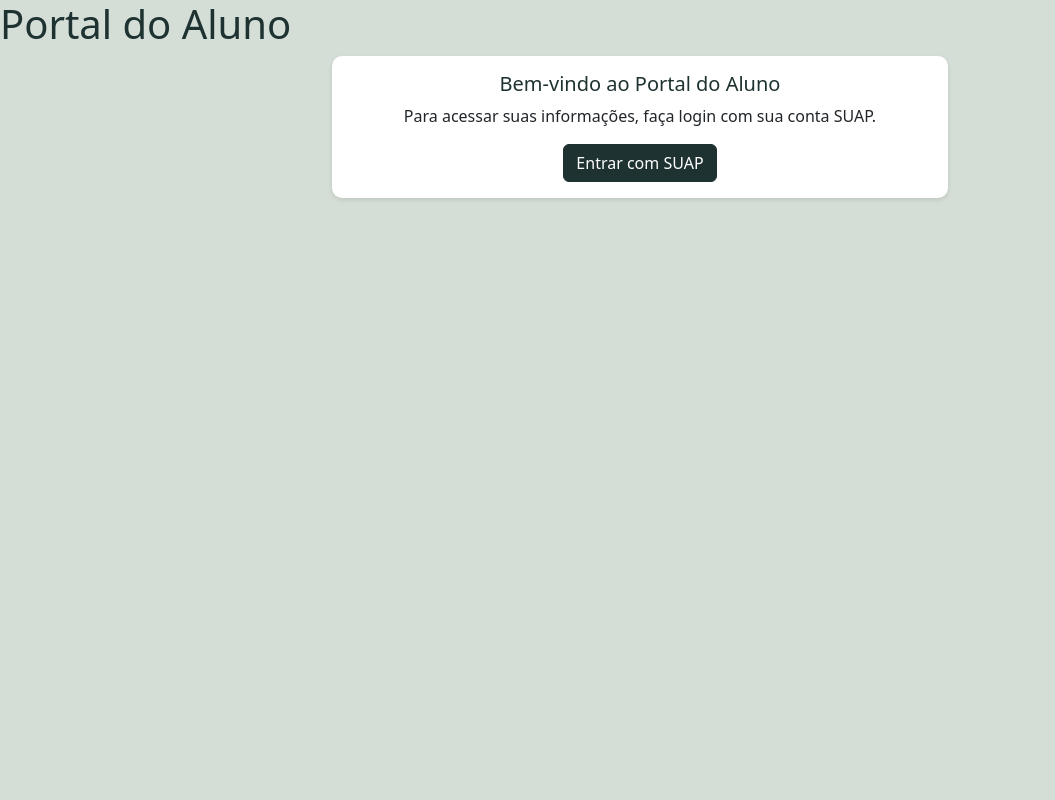
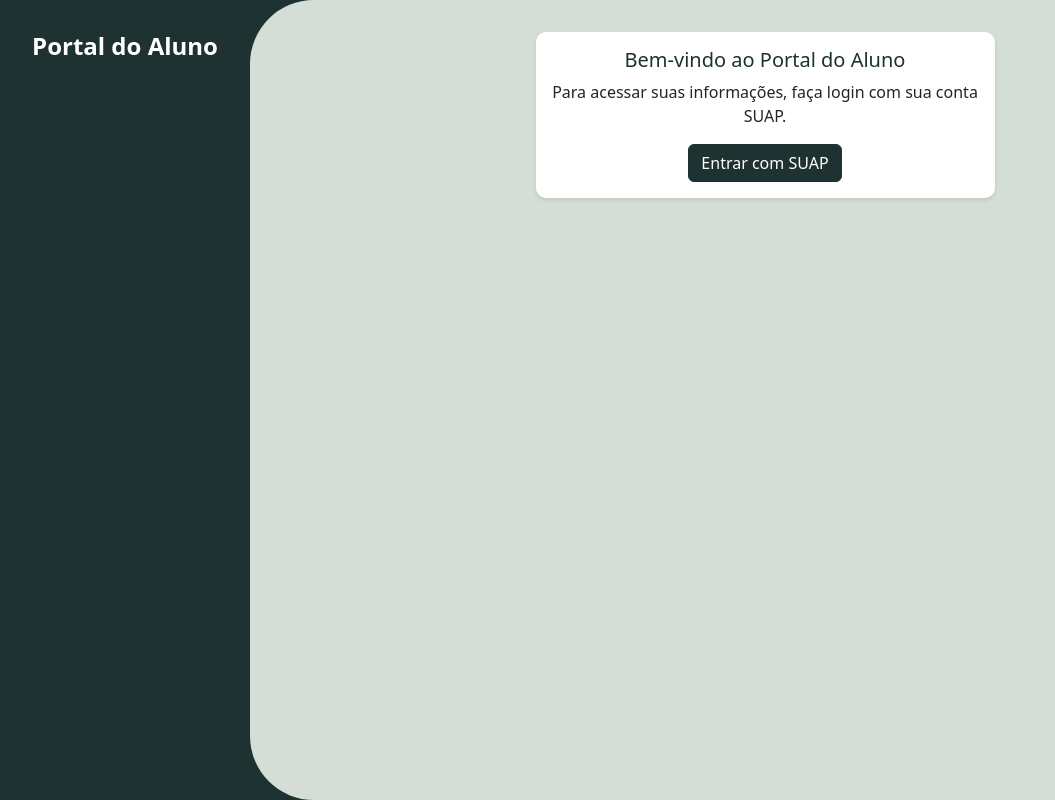
Before and after one commit to ErisvaldoBalbino/portaldoalunosuap, a Django app: template portal_estudante/templates/portal_estudante/dashboard.html in a window 1280 px wide. Shown: the whole page, without its empty margins (0-1055 px from the left). Run offline with Django 5.2, Linux system fonts and the light colour scheme; the template is opened without the code that fills it, so the values that code supplies are empty.

Commit message:
style: sidebar + cores

```diff
--- a/static/css/style.css
+++ b/static/css/style.css
@@ -1,9 +1,11 @@
 /* Color Variables */
 :root {
+    --color-primary: #1E3231;
+    --background-color: #D4DED6;
+    --card-background: #FFFFFF;
+    --text-color: #212529;
     --color-background: #D4DED6;
     --color-card: #FFFFFF;
-    --color-primary: #1E3231;
-    --color-text: #1E3231;
     --color-success: #28a745;
     --color-danger: #dc3545;
     --color-approved: #28a745;
@@ -12,8 +14,8 @@
 
 /* Base Styles */
 body {
-    background-color: var(--color-background);
-    color: var(--color-text);
+    background-color: var(--color-primary);
+    color: var(--text-color);
     min-height: 100vh;
 }
 
@@ -24,9 +26,9 @@ body {
 
 /* Cards */
 .card {
-    background-color: var(--color-card);
+    background-color: var(--card-background);
     transition: transform 0.2s;
-    margin-bottom: 1.5rem;
+    margin-bottom: 1rem;
     border: none;
     border-radius: 10px;
     box-shadow: 0 2px 4px rgba(0, 0, 0, 0.1);
@@ -42,7 +44,7 @@ body {
 
 /* Status Colors */
 .status-approved {
-    color: var(--color-approved);
+    color: #198754;
     font-weight: 500;
 }
 
@@ -51,7 +53,7 @@ body {
 }
 
 .status-ongoing {
-    color: var(--color-ongoing);
+    color: #FFC107;
     font-weight: 500;
 }
 
@@ -65,7 +67,7 @@ body {
 /* List Group */
 .list-group-item {
     transition: all 0.2s;
-    color: var(--color-text);
+    color: var(--text-color);
     border: none;
     padding: 0.75rem 1.25rem;
     border-radius: 5px !important;
@@ -92,18 +94,15 @@ body {
 
 /* Current Period */
 .periodo-atual {
-    font-size: 1.5rem;
-    font-weight: 600;
+    font-size: 2rem;
+    font-weight: bold;
+    text-align: center;
     color: var(--color-primary);
-    text-align: center;
-    padding: 0.5rem;
-    background-color: var(--color-background);
-    border-radius: 8px;
 }
 
 /* Table */
 .table {
-    color: var(--color-text);
+    color: var(--text-color);
     margin-bottom: 0;
 }
 
@@ -184,7 +183,7 @@ body {
     display: flex;
     justify-content: center;
     align-items: center;
-    z-index: 1000;
+    z-index: 9999;
     backdrop-filter: blur(5px);
 }
 
@@ -220,3 +219,70 @@ footer p {
         padding: 1rem;
     }
 }
+
+/* Novos estilos para sidebar e main content */
+.sidebar {
+    position: fixed;
+    top: 0;
+    left: 0;
+    bottom: 0;
+    width: 250px;
+    background-color: var(--color-primary);
+    padding: 2rem 1rem;
+    z-index: 1;
+    display: flex;
+    flex-direction: column;
+}
+
+.main-content {
+    margin-left: 250px;
+    background-color: var(--background-color);
+    min-height: 100vh;
+    border-top-left-radius: 4rem;
+    border-bottom-left-radius: 4rem;
+    padding: 2rem;
+    position: relative;
+    margin-top: 0;
+    margin-bottom: 0;
+}
+
+.sidebar-title {
+    color: white;
+    font-size: 1.5rem;
+    font-weight: bold;
+    margin-bottom: 2rem;
+    text-align: center;
+}
+
+.sidebar-user {
+    color: white;
+    margin-bottom: 1rem;
+    text-align: center;
+}
+
+.sidebar-logout {
+    text-align: center;
+    margin-top: 1rem;
+}
+
+.sidebar-logout .btn-outline-secondary {
+    color: white;
+    border-color: white;
+}
+
+.sidebar-logout .btn-outline-secondary:hover {
+    background-color: white;
+    color: var(--color-primary);
+}
+
+@media (max-width: 768px) {
+    .sidebar {
+        width: 100%;
+        height: auto;
+        position: relative;
+    }
+    .main-content {
+        margin-left: 0;
+        border-radius: 0;
+    }
+}
```
